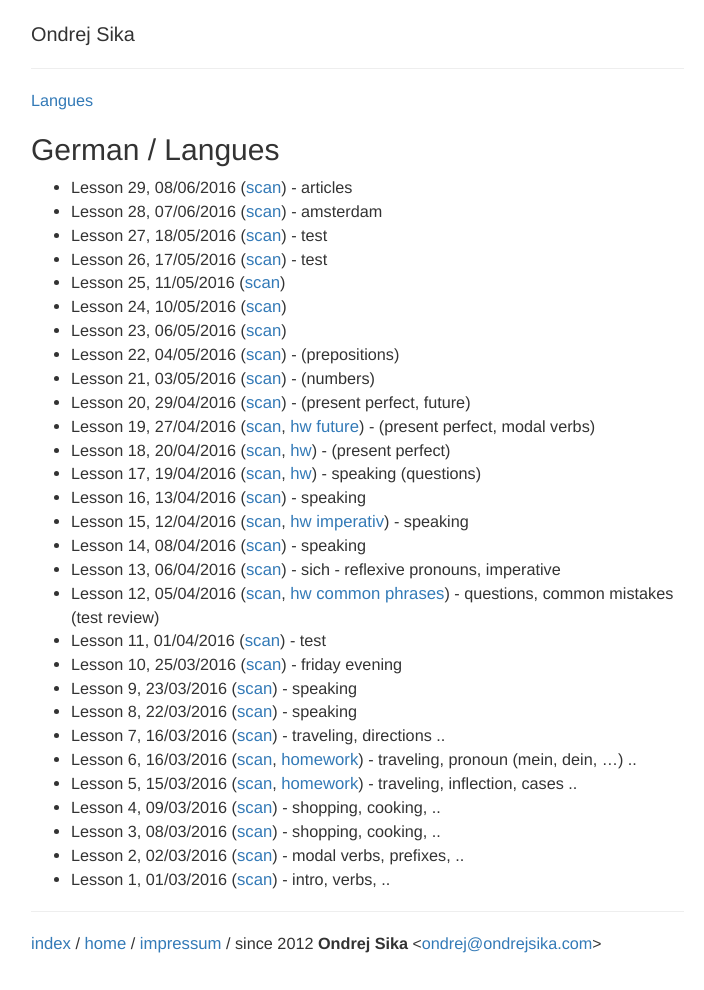
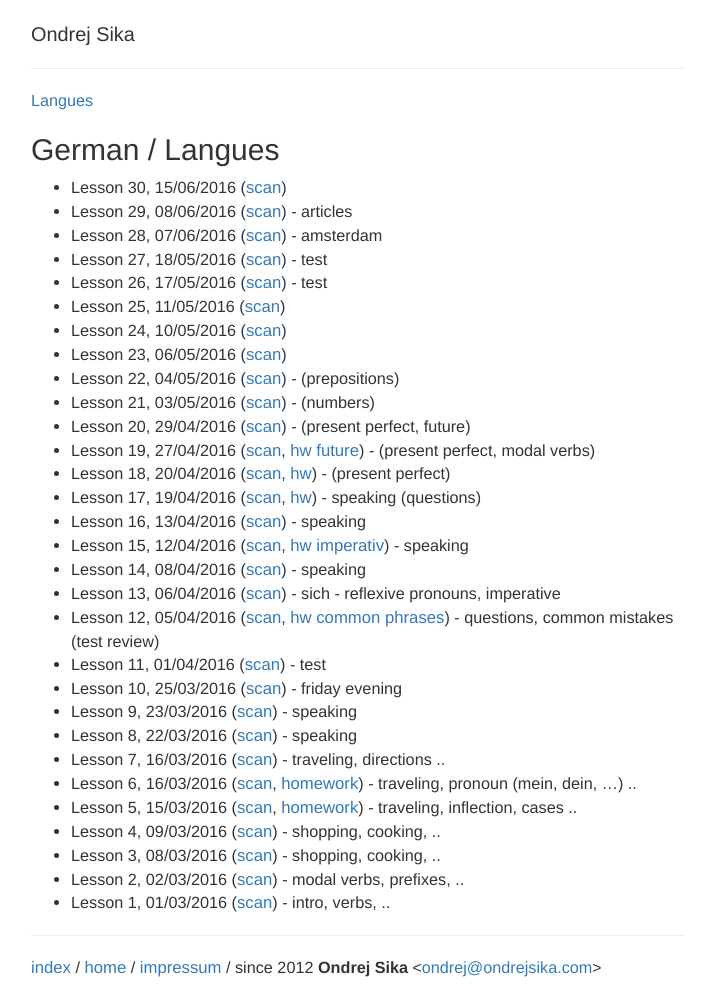
Before and after one commit to ondrejsika/ondrejsika.com, a Jekyll site: the page built from edu/languages/german/index.md, in a window 1280 px wide. Shown: the whole page, without its empty margins (39-743 px from the left). Built offline with Jekyll 4.4.1, drawn with Linux system fonts in a browser that asks for light colours; comment, search, counter and statistics services are not loaded; before the commit the page ends 966 px from its top, so only the background shows below that.

Commit message:
german - add lesson 30

```diff
--- a/edu/languages/german/index.md
+++ b/edu/languages/german/index.md
@@ -7,6 +7,7 @@
 
 ## {{page.title}}
 
+* Lesson 30, 15/06/2016 ([scan](http://notes.drive.ondrejsika.com/languages/german/maria/german-lesson-30.pdf))
 * Lesson 29, 08/06/2016 ([scan](http://notes.drive.ondrejsika.com/languages/german/maria/german-lesson-29.pdf)) - articles
 * Lesson 28, 07/06/2016 ([scan](http://notes.drive.ondrejsika.com/languages/german/maria/german-lesson-28.pdf)) - amsterdam
 * Lesson 27, 18/05/2016 ([scan](http://notes.drive.ondrejsika.com/languages/german/maria/german-lesson-27-test.pdf)) - test
```
